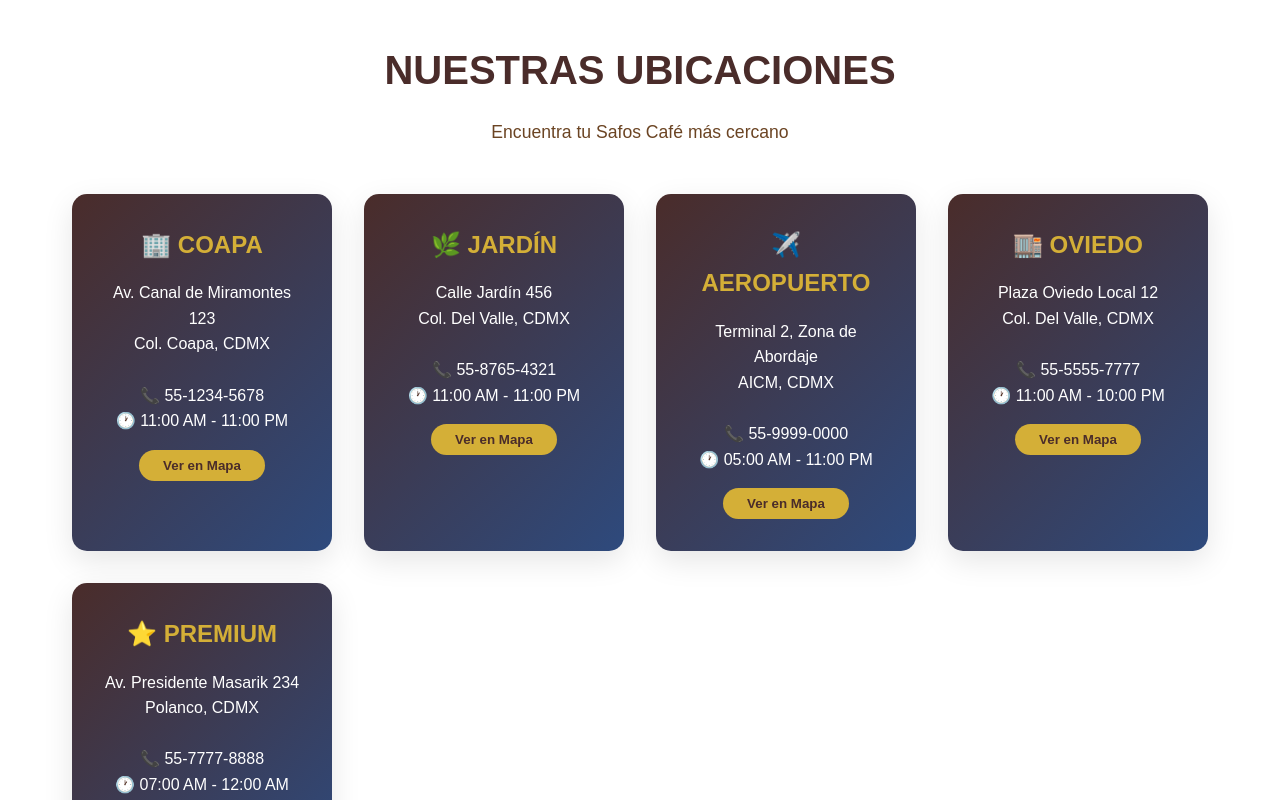
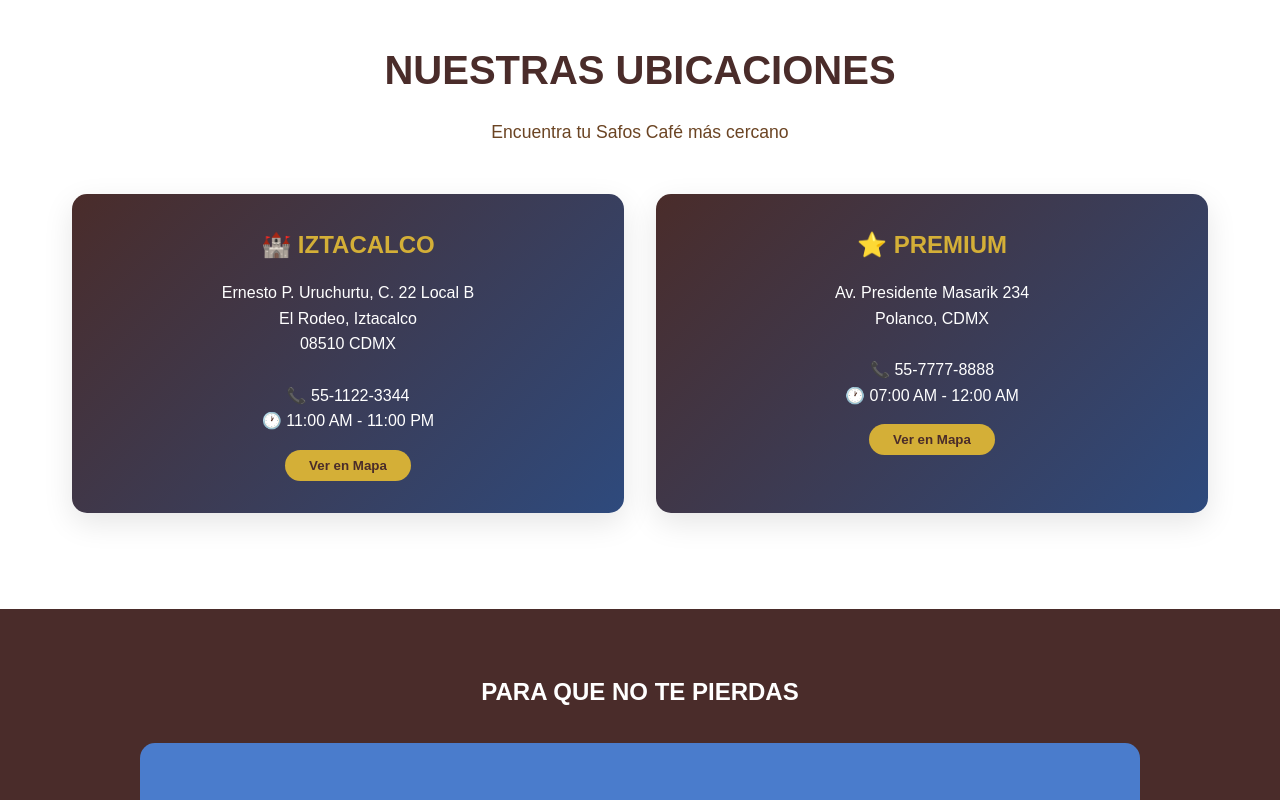
Before and after one commit to CarlosNaranjoMx/safos-cafe-website, a plain HTML site: page index.html in a window 1280 px wide. Shown: the part 2000-2800 px from the top of the page. Drawn offline with Linux system fonts and the light colour scheme.

Commit message:
Feat: Nueva ubicación en Iztacalco agregada
- Agregada sucursal Iztacalco: Ernesto P. Uruchurtu, C. 22 Local B
- Dirección completa: El Rodeo, Iztacalco, 08510 CDMX
- Horarios: 11:00 AM - 11:00 PM
- Icono distintivo:  (castillo para Iztacalco)
- Teléfono de contacto: 55-1122-3344
- Actualizado contador de ubicaciones de 5 a 6
- Meta description actualizada con nueva ubicación
- Keywords actualizados para incluir Iztacalco

```diff
--- a/index.html
+++ b/index.html
@@ -12,8 +12,8 @@
     <link rel="apple-touch-icon" sizes="180x180" href="img/logo.png">
 
     <!-- Meta tags para SEO y redes sociales -->
-    <meta name="description" content="Safos Café - La mejor experiencia en café y gastronomía de CDMX. 5 ubicaciones: Coapa, Jardín, Aeropuerto, Oviedo y Premium Polanco.">
-    <meta name="keywords" content="café, coffee, CDMX, Coapa, restaurante, barista, especialidad">
+    <meta name="description" content="Safos Café - La mejor experiencia en café y gastronomía de CDMX. 6 ubicaciones: Coapa, Jardín, Aeropuerto, Oviedo, Premium Polanco e Iztacalco.">
+    <meta name="keywords" content="café, coffee, CDMX, Coapa, Iztacalco, restaurante, barista, especialidad">
     <meta name="author" content="Safos Café">
 
     <!-- Open Graph para redes sociales -->
@@ -119,35 +119,12 @@
             </p>
             <div class="locations-grid">
                 <div class="location-card">
-                    <h3>🏢 COAPA</h3>
-                    <p>Av. Canal de Miramontes 123<br>
-                    Col. Coapa, CDMX<br><br>
-                    📞 55-1234-5678<br>
+                    <h3>🏰 IZTACALCO</h3>
+                    <p>Ernesto P. Uruchurtu, C. 22 Local B<br>
+                    El Rodeo, Iztacalco<br>
+                    08510 CDMX<br><br>
+                    📞 55-1122-3344<br>
                     🕐 11:00 AM - 11:00 PM</p>
-                    <button class="btn-primary" style="margin-top: 1rem;">Ver en Mapa</button>
-                </div>
-                <div class="location-card">
-                    <h3>🌿 JARDÍN</h3>
-                    <p>Calle Jardín 456<br>
-                    Col. Del Valle, CDMX<br><br>
-                    📞 55-8765-4321<br>
-                    🕐 11:00 AM - 11:00 PM</p>
-                    <button class="btn-primary" style="margin-top: 1rem;">Ver en Mapa</button>
-                </div>
-                <div class="location-card">
-                    <h3>✈️ AEROPUERTO</h3>
-                    <p>Terminal 2, Zona de Abordaje<br>
-                    AICM, CDMX<br><br>
-                    📞 55-9999-0000<br>
-                    🕐 05:00 AM - 11:00 PM</p>
-                    <button class="btn-primary" style="margin-top: 1rem;">Ver en Mapa</button>
-                </div>
-                <div class="location-card">
-                    <h3>🏬 OVIEDO</h3>
-                    <p>Plaza Oviedo Local 12<br>
-                    Col. Del Valle, CDMX<br><br>
-                    📞 55-5555-7777<br>
-                    🕐 11:00 AM - 10:00 PM</p>
                     <button class="btn-primary" style="margin-top: 1rem;">Ver en Mapa</button>
                 </div>
                 <div class="location-card">
@@ -174,7 +151,7 @@
             </div>
             <div style="display: flex; justify-content: center; gap: 2rem; margin-top: 2rem; flex-wrap: wrap;">
                 <div style="text-align: center;">
-                    <div style="background: var(--color-dorado); color: var(--color-cafe); padding: 1rem; border-radius: 50%; width: 60px; height: 60px; display: flex; align-items: center; justify-content: center; margin: 0 auto 0.5rem; font-weight: bold;">5</div>
+                    <div style="background: var(--color-dorado); color: var(--color-cafe); padding: 1rem; border-radius: 50%; width: 60px; height: 60px; display: flex; align-items: center; justify-content: center; margin: 0 auto 0.5rem; font-weight: bold;">2</div>
                     <small>UBICACIONES</small>
                 </div>
                 <div style="text-align: center;">
```
